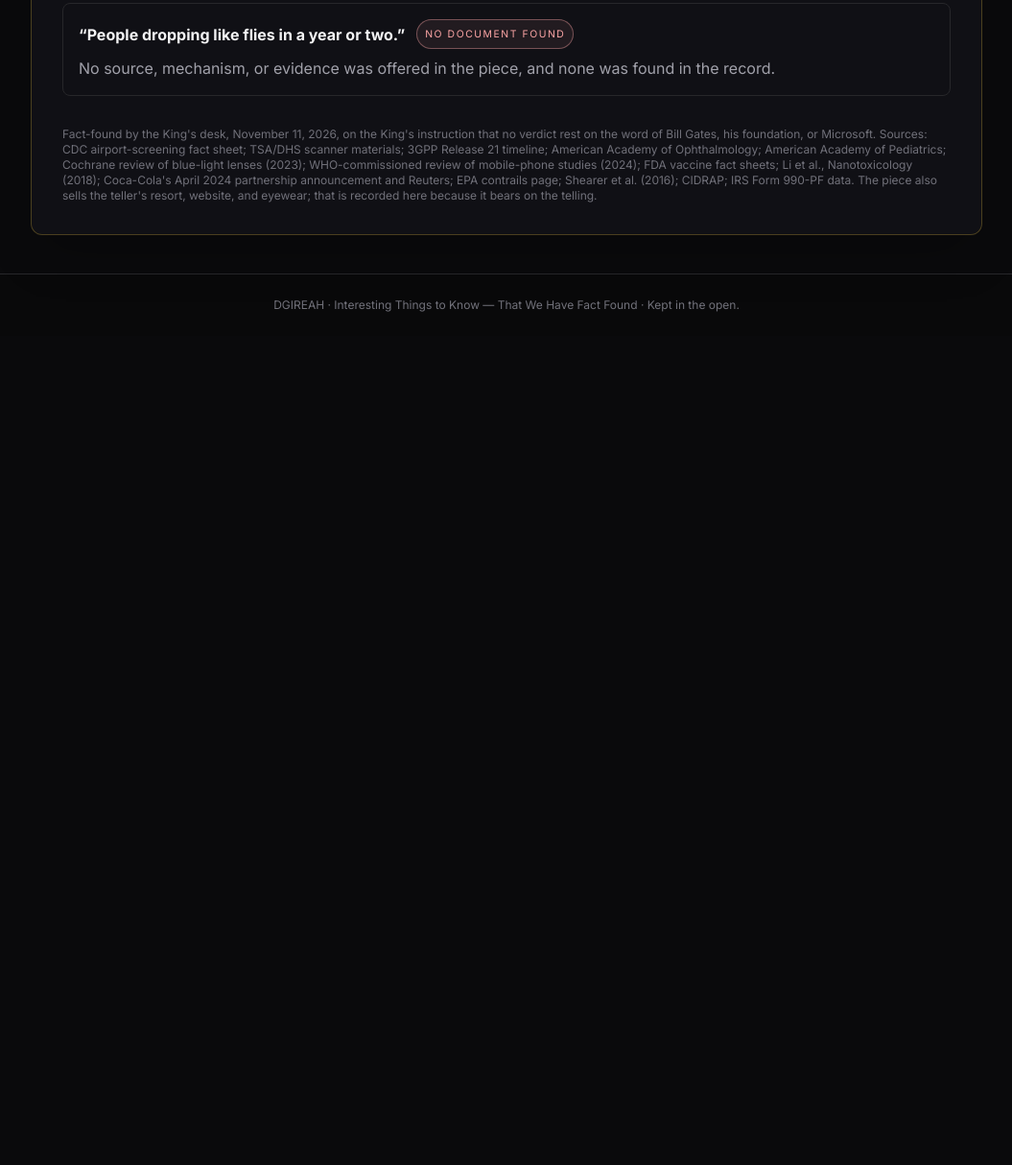
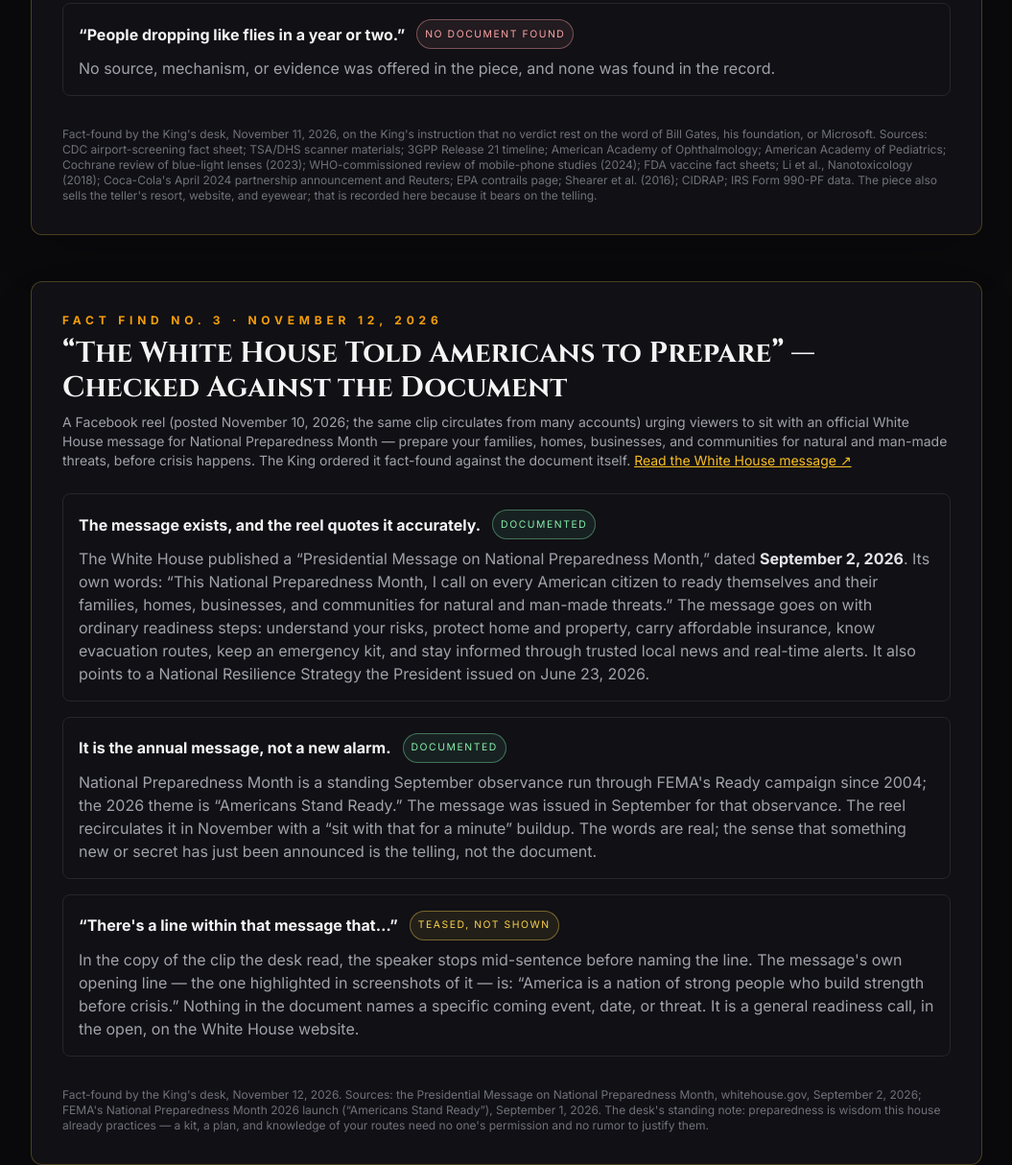
Before and after one commit to jbarrenmckinley-netizen/jbarrenmckinley-netizen.github.io, a plain HTML site: page interesting-things/index.html in a window 1280 px wide. Shown: the part 5055-6269 px from the top of the page at 96% size, without its empty margins (112-1167 px from the left). Before the commit the page ends 5405 px from the top, so only its background shows below. Drawn offline with nearby package versions, Linux system fonts and the light colour scheme.

Commit message:
Interesting Things: Fact Find No. 3 — White House preparedness message checked against the document (2026-11-12)

```diff
--- a/interesting-things/index.html
+++ b/interesting-things/index.html
@@ -162,6 +162,28 @@ body { font-family: 'Inter', sans-serif; background-color: #0a0a0c; color: #e2e8
 <p class="text-xs text-zinc-500 mt-8">Fact-found by the King's desk, November 11, 2026, on the King's instruction that no verdict rest on the word of Bill Gates, his foundation, or Microsoft. Sources: CDC airport-screening fact sheet; TSA/DHS scanner materials; 3GPP Release 21 timeline; American Academy of Ophthalmology; American Academy of Pediatrics; Cochrane review of blue-light lenses (2023); WHO-commissioned review of mobile-phone studies (2024); FDA vaccine fact sheets; Li et al., Nanotoxicology (2018); Coca-Cola's April 2024 partnership announcement and Reuters; EPA contrails page; Shearer et al. (2016); CIDRAP; IRS Form 990-PF data. The piece also sells the teller's resort, website, and eyewear; that is recorded here because it bears on the telling.</p>
 </article>
 
+<article class="bg-card border gold-border rounded-xl p-8 shadow-2xl">
+<p class="text-xs uppercase tracking-[0.4em] text-amber-500 font-bold mb-2">Fact Find No. 3 · November 12, 2026</p>
+<h3 class="text-2xl md:text-3xl font-cinzel font-bold text-zinc-100">&ldquo;The White House Told Americans to Prepare&rdquo; — Checked Against the Document</h3>
+<p class="text-sm text-zinc-400 mt-2">A Facebook reel (posted November 10, 2026; the same clip circulates from many accounts) urging viewers to sit with an official White House message for National Preparedness Month — prepare your families, homes, businesses, and communities for natural and man-made threats, before crisis happens. The King ordered it fact-found against the document itself. <a class="text-amber-400 underline" href="https://www.whitehouse.gov/briefings-statements/2026/09/presidential-message-on-national-preparedness-month-6e71/" target="_blank" rel="noopener">Read the White House message ↗</a></p>
+
+<div class="space-y-4 text-sm md:text-base leading-relaxed mt-6">
+<div class="border border-zinc-800 rounded-lg p-4">
+<p class="flex flex-wrap items-center gap-3"><strong class="text-zinc-100">The message exists, and the reel quotes it accurately.</strong> <span class="lane lane-doc">DOCUMENTED</span></p>
+<p class="text-zinc-400 mt-2">The White House published a &ldquo;Presidential Message on National Preparedness Month,&rdquo; dated <strong class="text-zinc-200">September 2, 2026</strong>. Its own words: &ldquo;This National Preparedness Month, I call on every American citizen to ready themselves and their families, homes, businesses, and communities for natural and man-made threats.&rdquo; The message goes on with ordinary readiness steps: understand your risks, protect home and property, carry affordable insurance, know evacuation routes, keep an emergency kit, and stay informed through trusted local news and real-time alerts. It also points to a National Resilience Strategy the President issued on June 23, 2026.</p>
+</div>
+<div class="border border-zinc-800 rounded-lg p-4">
+<p class="flex flex-wrap items-center gap-3"><strong class="text-zinc-100">It is the annual message, not a new alarm.</strong> <span class="lane lane-doc">DOCUMENTED</span></p>
+<p class="text-zinc-400 mt-2">National Preparedness Month is a standing September observance run through FEMA's Ready campaign since 2004; the 2026 theme is &ldquo;Americans Stand Ready.&rdquo; The message was issued in September for that observance. The reel recirculates it in November with a &ldquo;sit with that for a minute&rdquo; buildup. The words are real; the sense that something new or secret has just been announced is the telling, not the document.</p>
+</div>
+<div class="border border-zinc-800 rounded-lg p-4">
+<p class="flex flex-wrap items-center gap-3"><strong class="text-zinc-100">&ldquo;There's a line within that message that&hellip;&rdquo;</strong> <span class="lane lane-contested">TEASED, NOT SHOWN</span></p>
+<p class="text-zinc-400 mt-2">In the copy of the clip the desk read, the speaker stops mid-sentence before naming the line. The message's own opening line — the one highlighted in screenshots of it — is: &ldquo;America is a nation of strong people who build strength before crisis.&rdquo; Nothing in the document names a specific coming event, date, or threat. It is a general readiness call, in the open, on the White House website.</p>
+</div>
+</div>
+<p class="text-xs text-zinc-500 mt-8">Fact-found by the King's desk, November 12, 2026. Sources: the Presidential Message on National Preparedness Month, whitehouse.gov, September 2, 2026; FEMA's National Preparedness Month 2026 launch (&ldquo;Americans Stand Ready&rdquo;), September 1, 2026. The desk's standing note: preparedness is wisdom this house already practices — a kit, a plan, and knowledge of your routes need no one's permission and no rumor to justify them.</p>
+</article>
+
 </main>
 
 <footer class="border-t border-zinc-800 bg-zinc-950/90">
```
